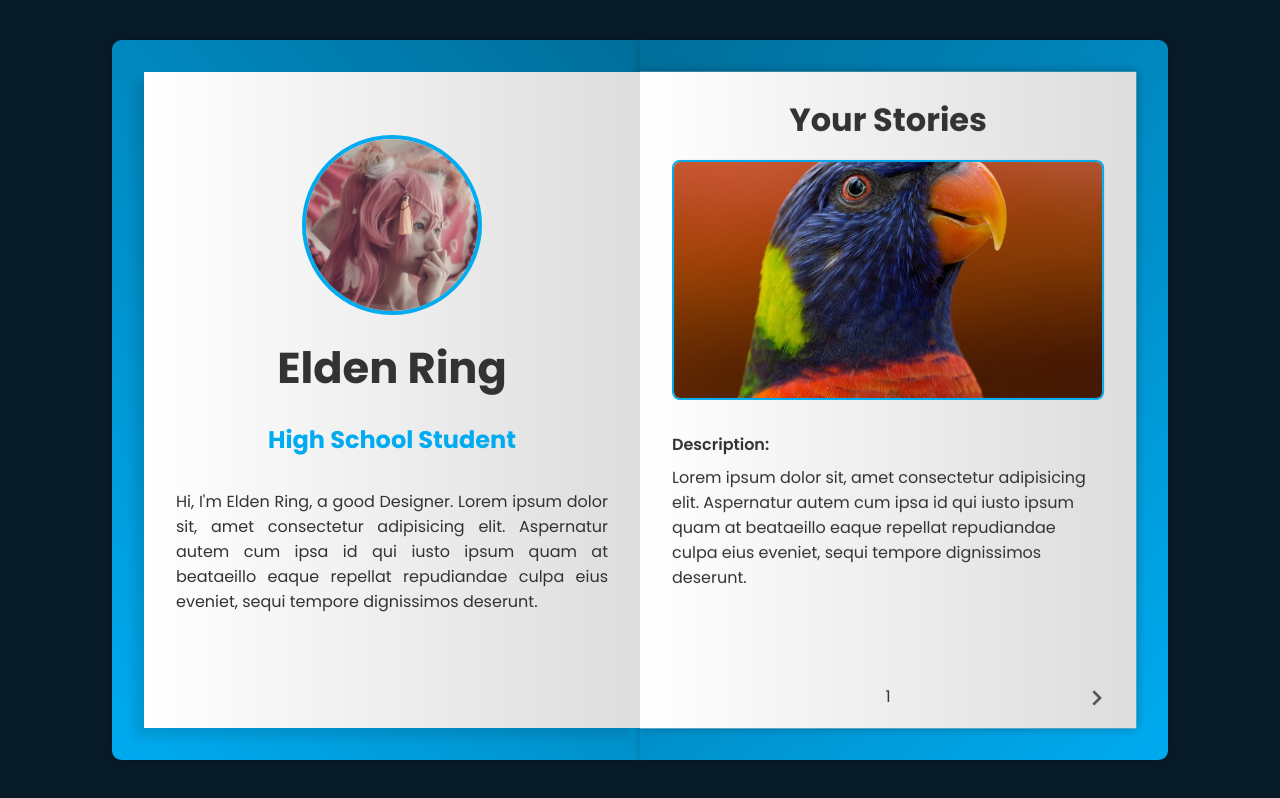
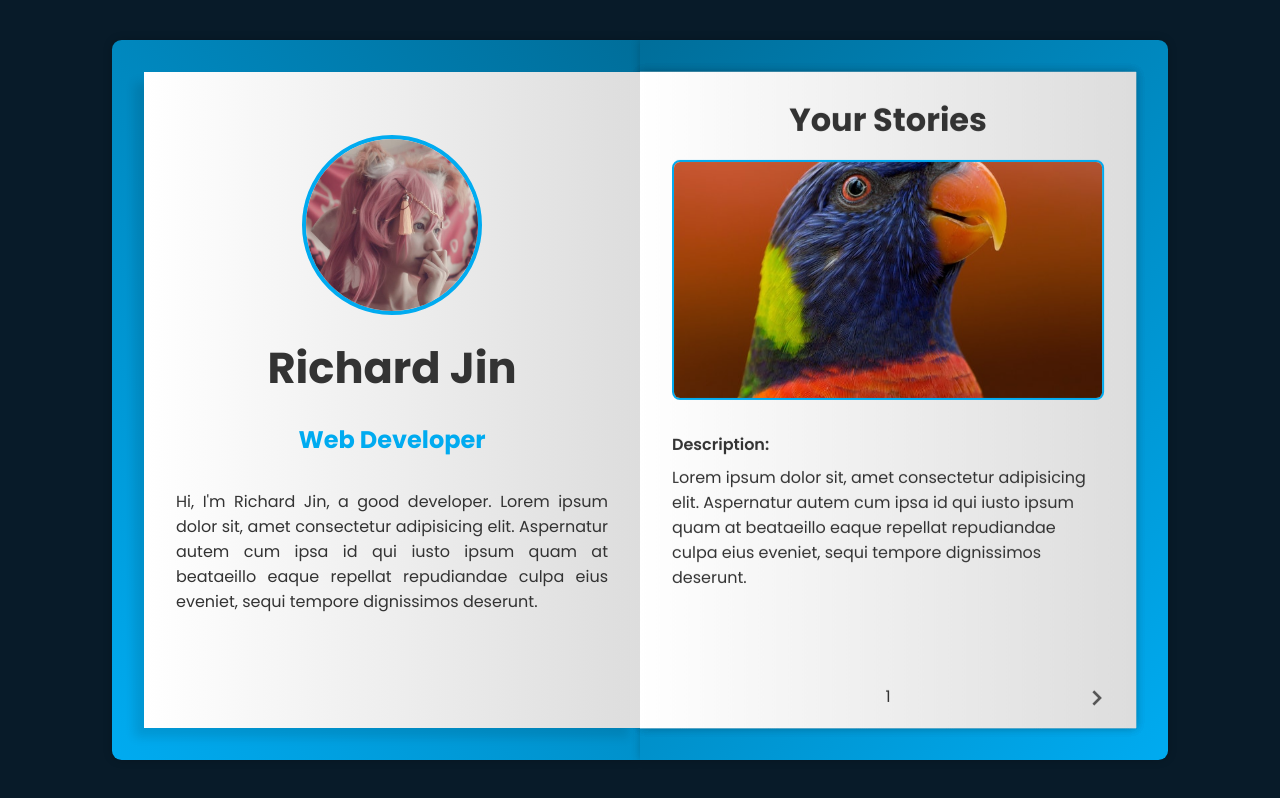
Before and after one commit to jumpingJADE/portfolio, a website built with Vite: page index.html in a window 1280 px wide. Built offline with nearby package versions, Linux system fonts and the light colour scheme.

Commit message:
change some info

```diff
--- a/data/da.json
+++ b/data/da.json
@@ -1,9 +1,9 @@
 {
   "profile": {
-    "name": "Elden Ring",
+    "name": "Richard Jin",
     "img_src": "/images/profile_picture.png",
-    "title": "High School Student",
-    "self_intro": "Hi, I'm Elden Ring, a good Designer. Lorem ipsum dolor sit, amet consectetur adipisicing elit. Aspernatur autem cum ipsa id qui iusto ipsum quam at beataeillo eaque repellat repudiandae culpa eius eveniet, sequi tempore dignissimos deserunt."
+    "title": "Web Developer",
+    "self_intro": "Hi, I'm Richard Jin, a good developer. Lorem ipsum dolor sit, amet consectetur adipisicing elit. Aspernatur autem cum ipsa id qui iusto ipsum quam at beataeillo eaque repellat repudiandae culpa eius eveniet, sequi tempore dignissimos deserunt."
   },
   "works": {
     "work_1": {
--- a/index.html
+++ b/index.html
@@ -5,8 +5,9 @@
   <meta charset="UTF-8" />
   <meta name="viewport" content="width=device-width, initial-scale=1.0" />
   <meta http-equiv="X-UA-Compatible" content="IE=edge">
+  <link rel="icon" type="image/svg+xml" href= "/public/images/favicon.ico" />
   <link href='https://unpkg.com/boxicons@2.1.4/css/boxicons.min.css' rel='stylesheet'>
-  <title>Katie Portfolio</title>
+  <title>Photographic Album</title>
 </head>
 
 <body>
```
Also changed, not shown: public/images/favicon.ico (added).
